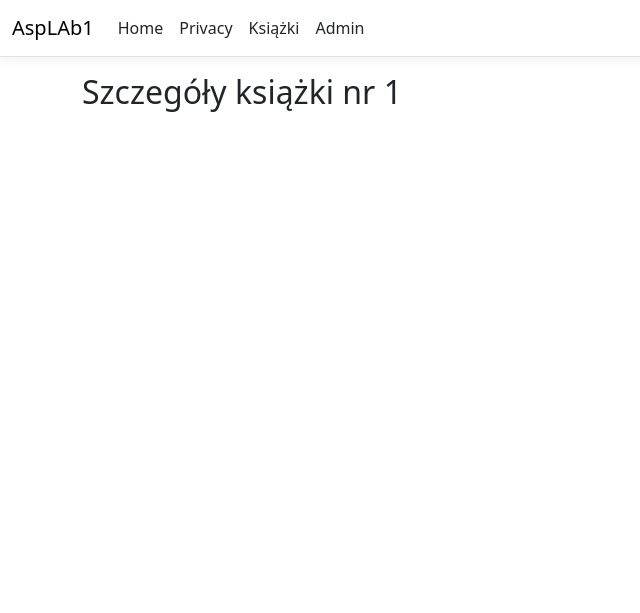
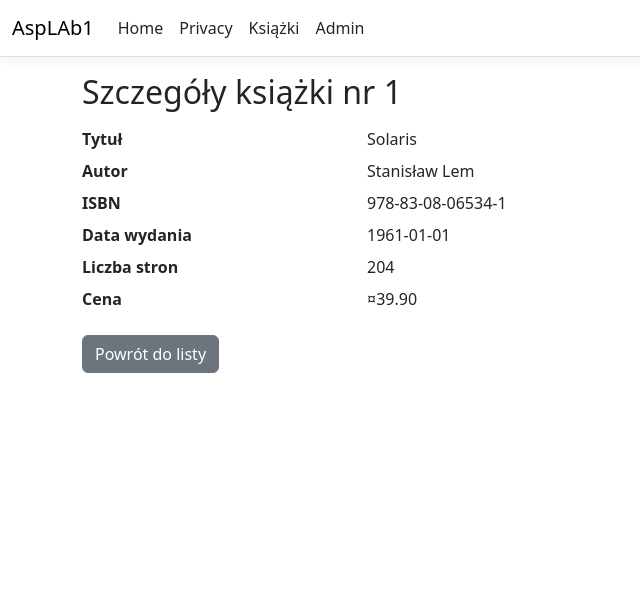
Before and after one commit to Memedunth/AspLAb1, an ASP.NET Core app: page /Book/Details/1 in a window 1280 px wide. Shown: the top 613 px of the page, without its empty margins (0-640 px from the left). Run offline with ASP.NET Core 8, Linux system fonts and the light colour scheme; style sheets or scripts are compiled from the project's sources.

Commit message:
Lab 3: Link book titles to Details and display book details

```diff
--- a/AspLAb1/Views/Book/Details.cshtml
+++ b/AspLAb1/Views/Book/Details.cshtml
@@ -1 +1,31 @@
+@model Book?
+@{
+    ViewData["Title"] = Model?.Title ?? "Szczegóły książki";
+}
+
 <h2>Szczegóły książki nr @ViewBag.Id</h2>
+
+@if (Model is not null)
+{
+    <dl class="row mt-3">
+        <dt class="col-sm-3">Tytuł</dt>
+        <dd class="col-sm-9">@Model.Title</dd>
+
+        <dt class="col-sm-3">Autor</dt>
+        <dd class="col-sm-9">@Model.Author</dd>
+
+        <dt class="col-sm-3">ISBN</dt>
+        <dd class="col-sm-9">@Model.Isbn</dd>
+
+        <dt class="col-sm-3">Data wydania</dt>
+        <dd class="col-sm-9">@Model.PublicationDate?.ToString("yyyy-MM-dd")</dd>
+
+        <dt class="col-sm-3">Liczba stron</dt>
+        <dd class="col-sm-9">@Model.NumPages</dd>
+
+        <dt class="col-sm-3">Cena</dt>
+        <dd class="col-sm-9">@Model.Price.ToString("C")</dd>
+    </dl>
+}
+
+<a asp-action="Index" class="btn btn-secondary">Powrót do listy</a>
--- a/AspLAb1/Views/Book/_BookRow.cshtml
+++ b/AspLAb1/Views/Book/_BookRow.cshtml
@@ -1,6 +1,6 @@
 @model Book
 <tr>
-    <td>@Model.Title</td>
+    <td><a asp-action="Details" asp-route-id="@Model.Id">@Model.Title</a></td>
     <td>@Model.Author</td>
     <td>@Model.PublicationDate?.Year</td>
     <td>@Model.Price.ToString("C")</td>
```
